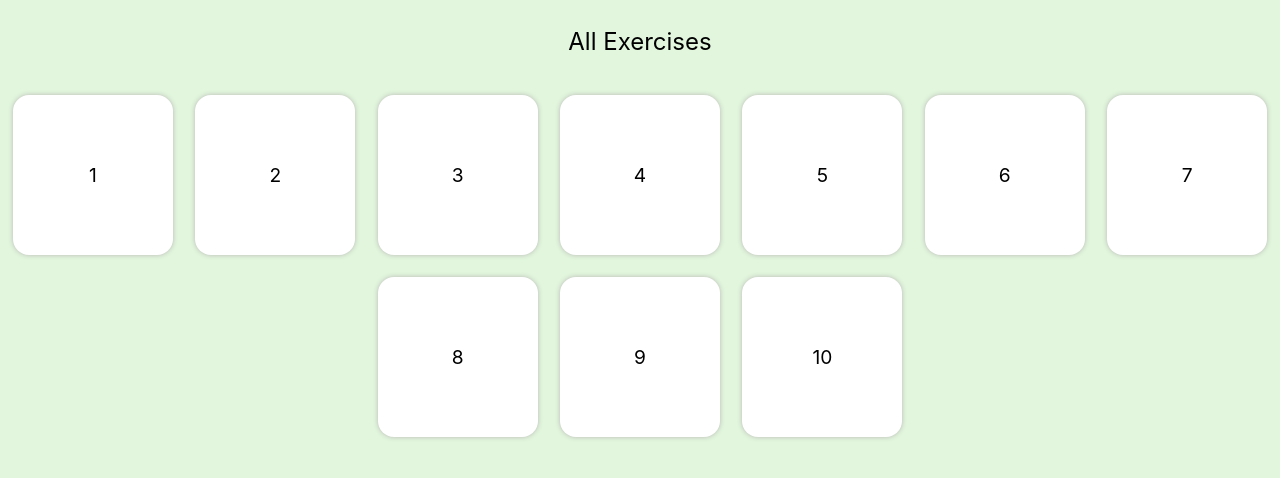
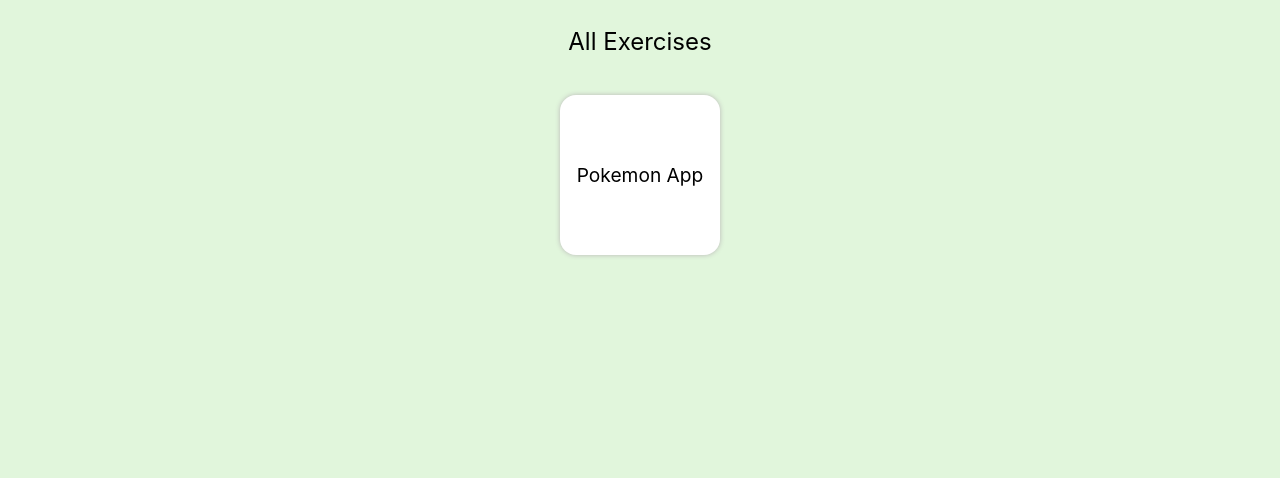
Before and after one commit to VladBrok/react-exercises, a Next.js app: page / in a window 1280 px wide. Shown: the top 478 px of the page. Built offline with nearby package versions, Linux system fonts and the light colour scheme.

Commit message:
Add dynamic fetching of the exercises

```diff
--- /dev/null
+++ b/lib/formatName.js
@@ -0,0 +1,3 @@
+export function formatName(name) {
+  return name.replace(/(?!^)([A-Z])/g, " $1");
+}
--- /dev/null
+++ b/lib/getExercises.js
@@ -0,0 +1,11 @@
+import fs from "fs/promises";
+import path from "path";
+
+const fullPath = path.join(process.cwd(), "pages/exercises");
+
+export async function getExercises() {
+  const possible = await fs.readdir(fullPath, { withFileTypes: true });
+  return possible
+    .filter(entry => entry.isDirectory())
+    .map(dir => ({ name: dir.name }));
+}
--- a/pages/index.js
+++ b/pages/index.js
@@ -1,25 +1,34 @@
 import styles from "./index.module.scss";
 import Head from "next/head";
+import Link from "next/link";
+import { getExercises } from "../lib/getExercises";
+import { formatName } from "../lib/formatName";
 
-export default function Home() {
+export async function getStaticProps() {
+  const exercises = await getExercises();
+  return {
+    props: {
+      exercises,
+    },
+  };
+}
+
+export default function Home({ exercises }) {
+  const exerciseList = exercises.map(e => (
+    <li key={e.name} className={styles.exercise}>
+      <Link href={`/exercises/${e.name}`}>
+        <a className={styles.link}>{formatName(e.name)}</a>
+      </Link>
+    </li>
+  ));
+
   return (
     <div className={styles.container}>
       <Head>
         <title>React Exercises</title>
       </Head>
       <h1 className={styles.heading}>All Exercises</h1>
-      <ul className={styles.exercises}>
-        <li className={styles.exercise}>1</li>
-        <li className={styles.exercise}>2</li>
-        <li className={styles.exercise}>3</li>
-        <li className={styles.exercise}>4</li>
-        <li className={styles.exercise}>5</li>
-        <li className={styles.exercise}>6</li>
-        <li className={styles.exercise}>7</li>
-        <li className={styles.exercise}>8</li>
-        <li className={styles.exercise}>9</li>
-        <li className={styles.exercise}>10</li>
-      </ul>
+      <ul className={styles.exercises}>{exerciseList}</ul>
     </div>
   );
 }
--- a/pages/index.module.scss
+++ b/pages/index.module.scss
@@ -22,17 +22,24 @@
   font-size: 1.2rem;
   padding: 0.4rem;
   margin: 0.7rem;
-  display: flex;
-  align-items: center;
-  justify-content: center;
-  text-align: center;
   min-width: $size;
   min-height: $size;
   background: white;
   border-radius: 1rem;
   box-shadow: 0 0 0.35rem 0 rgb(185, 183, 183);
+  cursor: pointer;
 
   &:hover {
     transform: scale(1.1);
   }
 }
+
+.link {
+  display: block;
+  width: 100%;
+  height: 100%;
+  display: flex;
+  align-items: center;
+  justify-content: center;
+  text-align: center;
+}
```
Also changed, not shown: data/pokemon-app/pokemon-votes.json (+1 -1 lines).
